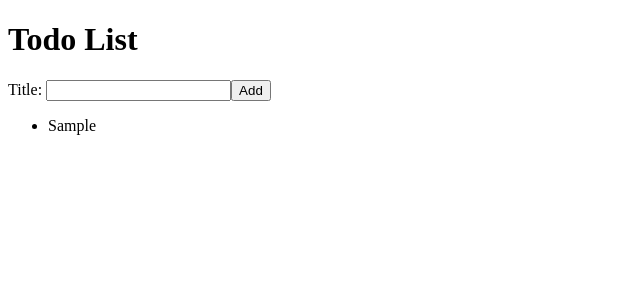
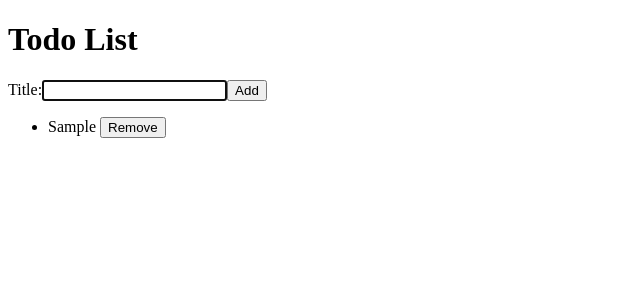
Before and after one commit to dianayossi/react-todo, a React (Create React App) app: page / in a window 1280 px wide. Both pictures are taken after typing "Sample" into the empty fields and a click on the button "Add". Shown: the top 300 px of the page, without its empty margins (0-640 px from the left). Built offline with nearby package versions, Linux system fonts and the light colour scheme; the HTML template or start-up script is replaced by a standard one.

Commit message:
lesson 1-6

```diff
--- a/src/AddTodoForm.js
+++ b/src/AddTodoForm.js
@@ -1,4 +1,5 @@
 import React, {useState} from 'react';
+import InputWithLabel from './InputWithLabel';
 
 const AddToDoForm = ({onAddTodo}) => {
 
@@ -24,8 +25,7 @@
 
     return(
         <form onSubmit={handleAddTodo}>
-            <label htmlFor="todoTitle">Title: </label>
-            <input id="todoTitle" name="title" value={todoTitle} onChange={handleTitleChange}></input>
+            <InputWithLabel todoTitle= {todoTitle} handleTitleChange= {handleTitleChange} autoFocus> Title:</InputWithLabel>
             <button type="submit">Add</button>
         </form>
     )
--- a/src/App.js
+++ b/src/App.js
@@ -1,7 +1,6 @@
 import React, {useEffect, useState} from 'react';
 import AddTodoForm from './AddTodoForm';
 import TodoList from './TodoList';
-
 
 const useSemiPersistentState = () => {
   const [todoList, setTodoList] = useState(
@@ -15,24 +14,28 @@
 
 }
 
-
 function App(){
 
   const [todoList, setTodoList] = useSemiPersistentState();
 
   const addTodo= (newTodo) => {
-    setTodoList([...todoList, {newTodo}])
+    setTodoList([...todoList, newTodo])
   };
 
+  const removeTodo = (id) => {
+    const newList = todoList.filter((todo) => todo.id !==id);
+    setTodoList(newList);
+  }
+
   return(
-    <div>
+    <>
       <h1>Todo List</h1>
 
       <AddTodoForm onAddTodo = { addTodo } />
 
-      <TodoList todoList={todoList}/>
+      <TodoList todoList={todoList} onRemoveTodo = {removeTodo}/>
 
-    </div>
+    </>
   );
 }
 
--- /dev/null
+++ b/src/InputWithLabel.js
@@ -0,0 +1,24 @@
+import React, {useEffect, useRef} from 'react';
+
+const InputWithLabel = ({
+    todoTitle,
+    handleTitleChange,
+    children,
+    autoFocus,
+}) => {
+    const inputRef = useRef();
+
+    useEffect (() => {
+        inputRef.current.focus();
+
+    });
+
+    return(
+        <>
+        <label htmlFor="todoTitle"> {children}</label>
+        <input id="todoTitle" name="title" type ='text' value={todoTitle} onChange={handleTitleChange} ref = {inputRef} />
+        </>
+    )
+}
+
+export default InputWithLabel;
--- a/src/TodoList.js
+++ b/src/TodoList.js
@@ -1,15 +1,13 @@
 import React from 'react';
 import TodoListItem from './TodoListItem';
 
-const TodoList = ({todoList}) => {
+const TodoList = ({todoList, onRemoveTodo}) => {
     return(
         <div>
             <ul>
-                {todoList.map(function(item){
-                 return(
-                      < TodoListItem key={item.newTodo.id} todo={item.newTodo} />
-                    )
-                })}
+                {todoList.map((todo) => (
+                      < TodoListItem key={todo.id} id = {todo.id} title = {todo.title} onRemoveTodo ={onRemoveTodo} />
+                    ))}
             </ul>
         </div>
     )
--- a/src/TodoListItem.js
+++ b/src/TodoListItem.js
@@ -1,9 +1,10 @@
 import React from 'react';
 
-const TodoListItem = ({todo}) => {
+const TodoListItem = ({id, title, onRemoveTodo}) => {
     return(
         <li>
-            {todo.title}
+            {title} <span/>
+            <button type = 'button' onClick={() => onRemoveTodo(id)}> Remove </button>
         </li>
     )
 }
```
